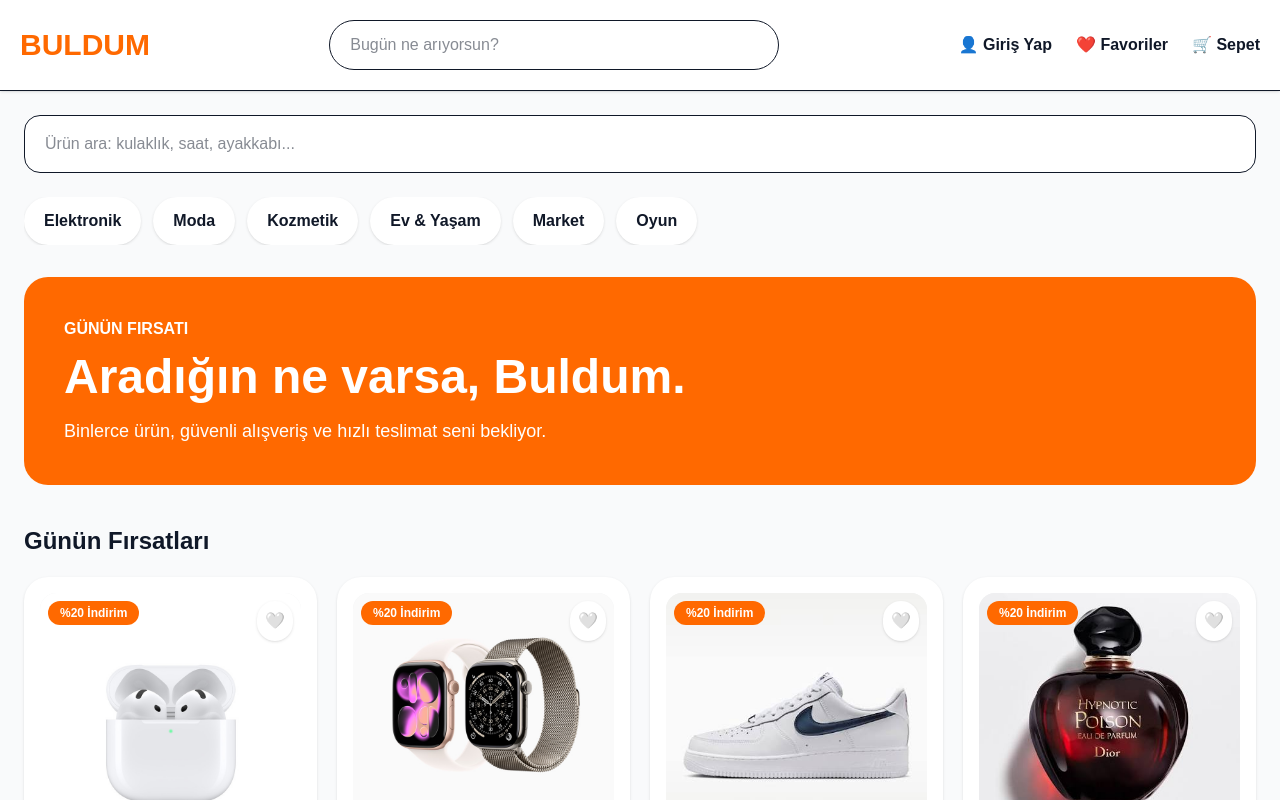
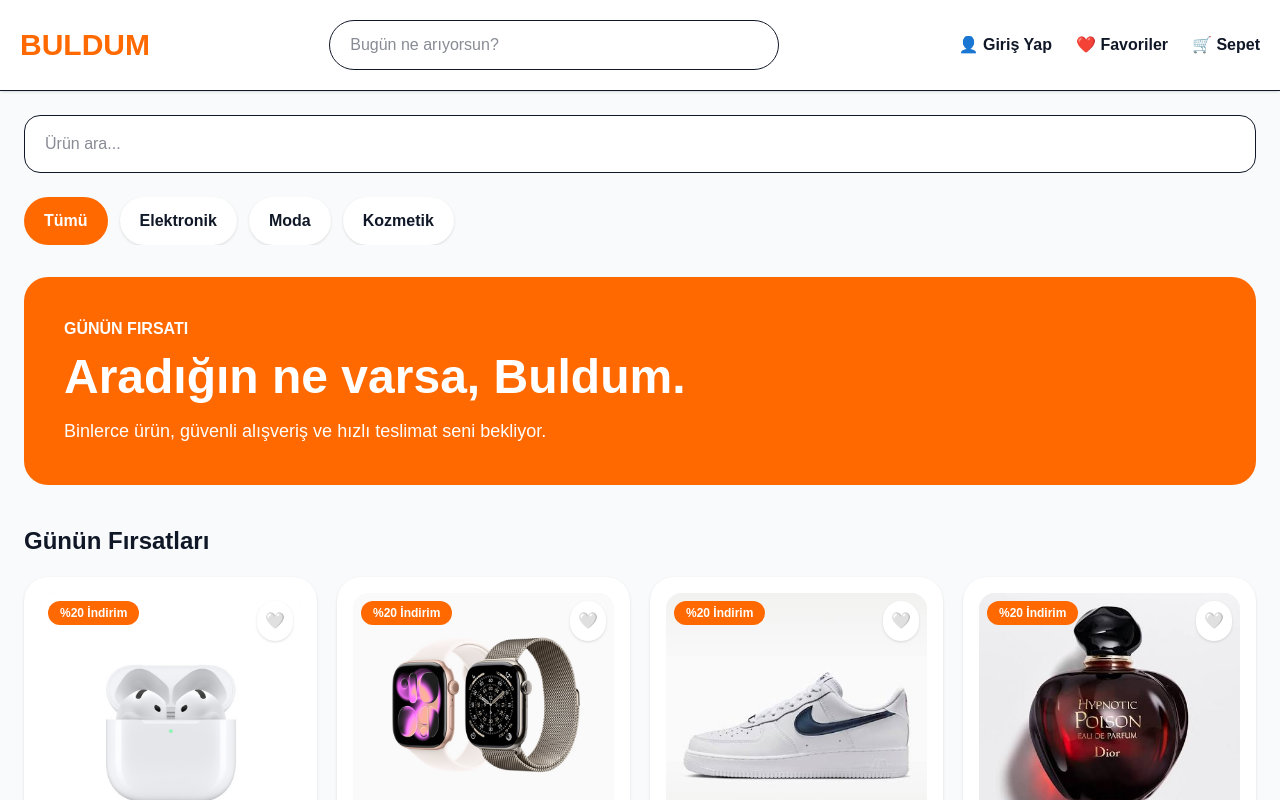
Before and after one commit to cesurcodes/buldum, a Next.js app: page / in a window 1280 px wide. Shown: the top 800 px of the page. Built offline with nearby package versions, Linux system fonts and the light colour scheme.

Commit message:
v0.8 - Kategori filtreleme ve ürün yapısı

```diff
--- a/app/page.tsx
+++ b/app/page.tsx
@@ -4,22 +4,30 @@
 import Footer from "../components/Footer";
 import Header from "../components/Header";
 import ProductCard from "../components/ProductCard";
+import { products } from "../lib/products";
 
-const categories = ["Elektronik", "Moda", "Kozmetik", "Ev & Yaşam", "Market", "Oyun"];
-
-const products = [
-  { name: "Kablosuz Kulaklık", price: "8.999 TL", image: "/products/kulaklik.jpg" },
-  { name: "Akıllı Saat", price: "14.999 TL", image: "/products/saat.jpg" },
-  { name: "Spor Ayakkabı", price: "5.999 TL", image: "/products/ayakkabi.jpg" },
-  { name: "Kadın Parfüm", price: "4.299 TL", image: "/products/parfum.jpg" },
+const categories = [
+  "Tümü",
+  "Elektronik",
+  "Moda",
+  "Kozmetik",
 ];
 
 export default function Home() {
   const [searchText, setSearchText] = useState("");
+  const [selectedCategory, setSelectedCategory] = useState("Tümü");
 
-  const filteredProducts = products.filter((product) =>
-    product.name.toLowerCase().includes(searchText.toLowerCase())
-  );
+  const filteredProducts = products.filter((product) => {
+    const searchMatch = product.name
+      .toLowerCase()
+      .includes(searchText.toLowerCase());
+
+    const categoryMatch =
+      selectedCategory === "Tümü" ||
+      product.category === selectedCategory;
+
+    return searchMatch && categoryMatch;
+  });
 
   return (
     <main className="min-h-screen bg-gray-50 text-gray-900">
@@ -30,15 +38,23 @@
           <input
             type="text"
             value={searchText}
-            onChange={(event) => setSearchText(event.target.value)}
-            placeholder="Ürün ara: kulaklık, saat, ayakkabı..."
+            onChange={(e) => setSearchText(e.target.value)}
+            placeholder="Ürün ara..."
             className="w-full rounded-2xl border bg-white px-5 py-4 outline-none focus:border-orange-500"
           />
         </div>
 
         <div className="flex gap-3 overflow-x-auto">
           {categories.map((item) => (
-            <button key={item} className="rounded-full bg-white px-5 py-3 font-semibold shadow-sm">
+            <button
+              key={item}
+              onClick={() => setSelectedCategory(item)}
+              className={`rounded-full px-5 py-3 font-semibold transition ${
+                selectedCategory === item
+                  ? "bg-orange-500 text-white"
+                  : "bg-white shadow-sm"
+              }`}
+            >
               {item}
             </button>
           ))}
@@ -46,18 +62,24 @@
 
         <div className="mt-8 rounded-3xl bg-orange-500 p-10 text-white">
           <p className="font-bold">GÜNÜN FIRSATI</p>
-          <h1 className="mt-3 text-5xl font-black">Aradığın ne varsa, Buldum.</h1>
+
+          <h1 className="mt-3 text-5xl font-black">
+            Aradığın ne varsa, Buldum.
+          </h1>
+
           <p className="mt-4 text-lg">
             Binlerce ürün, güvenli alışveriş ve hızlı teslimat seni bekliyor.
           </p>
         </div>
 
-        <h2 className="mt-10 text-2xl font-black">Günün Fırsatları</h2>
+        <h2 className="mt-10 text-2xl font-black">
+          Günün Fırsatları
+        </h2>
 
         <div className="mt-5 grid grid-cols-1 gap-5 md:grid-cols-4">
           {filteredProducts.map((product) => (
             <ProductCard
-              key={product.name}
+              key={product.slug}
               name={product.name}
               price={product.price}
               image={product.image}
@@ -66,7 +88,9 @@
         </div>
 
         {filteredProducts.length === 0 && (
-          <p className="mt-8 text-gray-500">Aradığın ürün bulunamadı kanka.</p>
+          <p className="mt-8 text-center text-gray-500">
+            Aradığın ürün bulunamadı.
+          </p>
         )}
       </section>
 
--- /dev/null
+++ b/lib/products.ts
@@ -0,0 +1,52 @@
+export type Product = {
+  name: string;
+  slug: string;
+  price: string;
+  image: string;
+  description: string;
+  rating: number;
+  category: string;
+};
+
+export const products: Product[] = [
+  {
+    name: "Kablosuz Kulaklık",
+    slug: "kablosuz-kulaklik",
+    price: "8.999 TL",
+    image: "/products/kulaklik.jpg",
+    description:
+      "Yüksek ses kalitesi, aktif gürültü engelleme ve uzun pil ömrü sunan kablosuz kulaklık.",
+    rating: 4.8,
+    category: "Elektronik",
+  },
+  {
+    name: "Akıllı Saat",
+    slug: "akilli-saat",
+    price: "14.999 TL",
+    image: "/products/saat.jpg",
+    description:
+      "Nabız ölçümü, GPS, uyku takibi ve suya dayanıklı akıllı saat.",
+    rating: 4.9,
+    category: "Elektronik",
+  },
+  {
+    name: "Spor Ayakkabı",
+    slug: "spor-ayakkabi",
+    price: "5.999 TL",
+    image: "/products/ayakkabi.jpg",
+    description:
+      "Günlük kullanım ve spor için hafif ve rahat ayakkabı.",
+    rating: 4.7,
+    category: "Moda",
+  },
+  {
+    name: "Kadın Parfüm",
+    slug: "kadin-parfum",
+    price: "4.299 TL",
+    image: "/products/parfum.jpg",
+    description:
+      "Kalıcı ve ferah kokusuyla gün boyu etkileyici bir parfüm.",
+    rating: 4.8,
+    category: "Kozmetik",
+  },
+];
```
